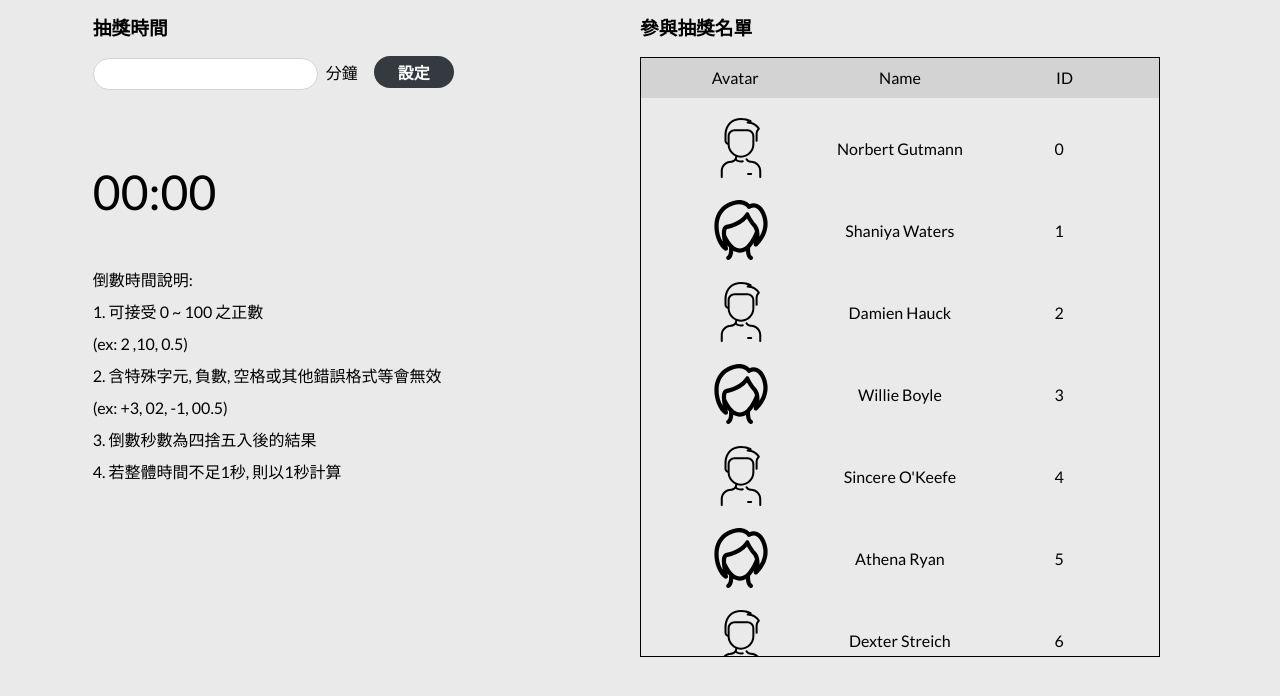
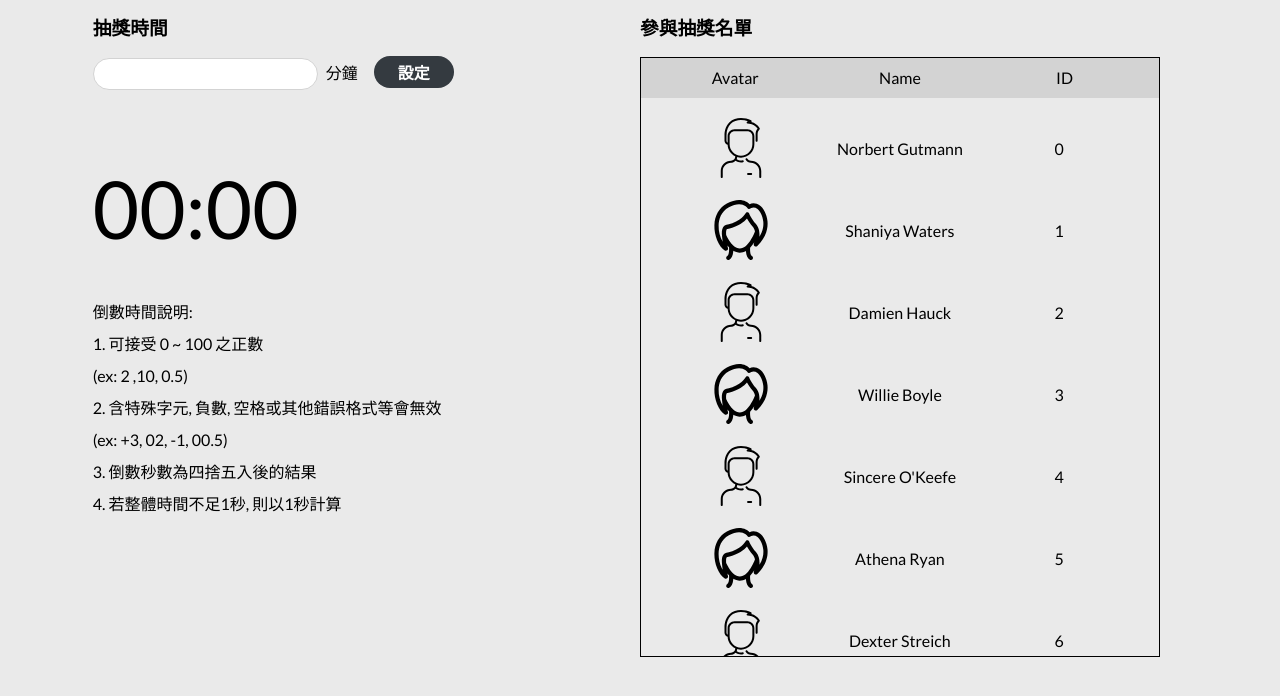
Before and after one commit to es6513/lucky-draw, a React (Create React App) app: page / in a window 1280 px wide. Shown: the top 696 px of the page. Built offline with nearby package versions, Linux system fonts and the light colour scheme.

Commit message:
adjust remaintime size

```diff
--- a/src/components/Timer/style.module.scss
+++ b/src/components/Timer/style.module.scss
@@ -44,7 +44,7 @@
   }
 
   &-remaintime{
-    font-size: 3 * $space-basis;
+    font-size: 5 * $space-basis;
     margin-top: 3 * $space-basis;
   }
 
```
